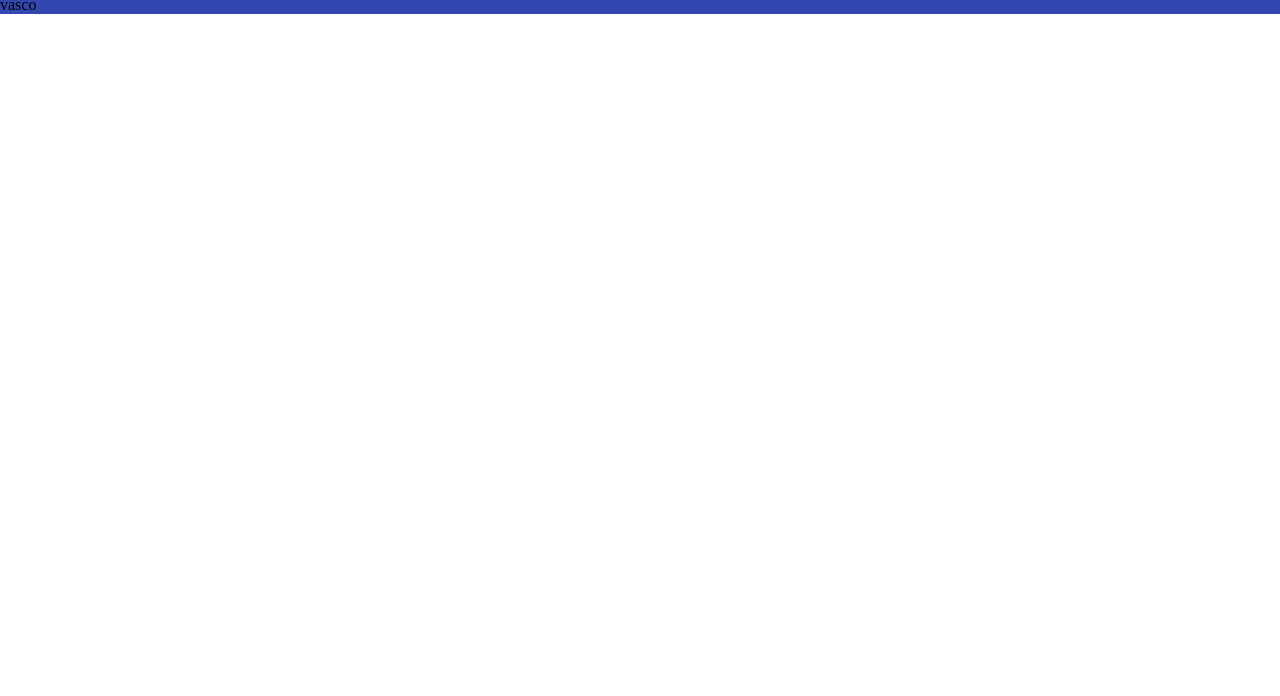
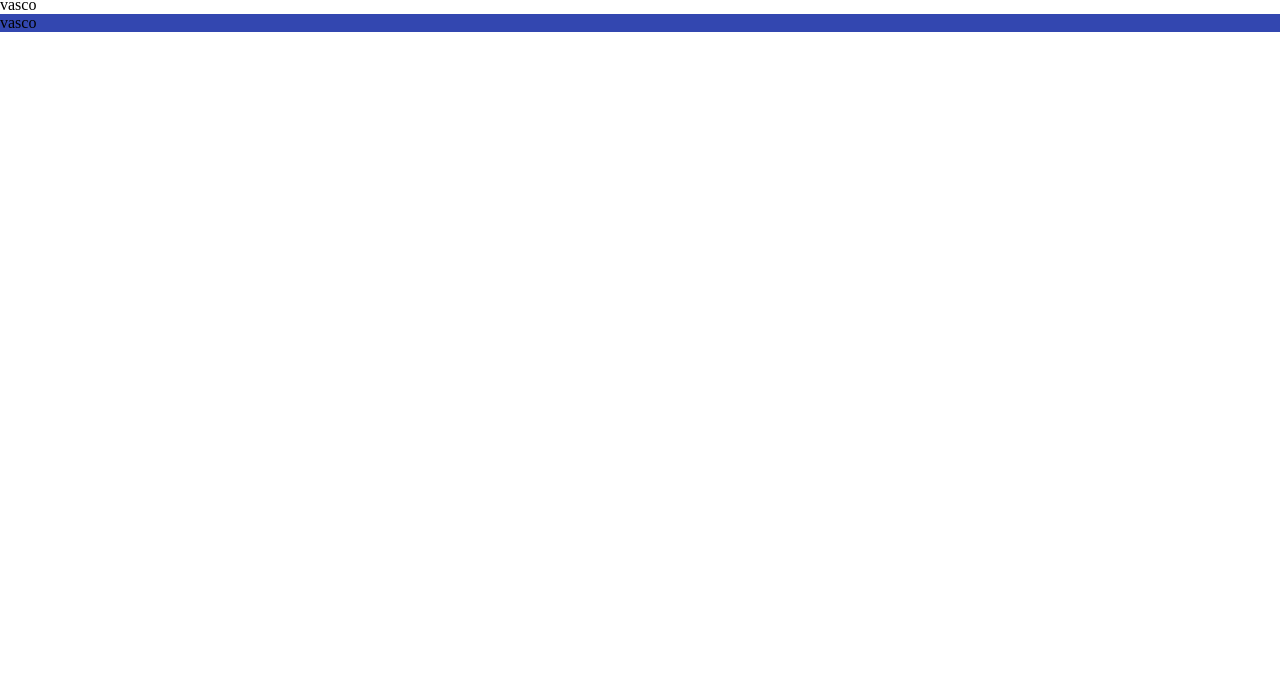
Before and after one commit to vini00784/project-back-and-front, a plain HTML site: page index.html in a window 1280 px wide. Shown: the part 104-800 px from the top of the page. Drawn offline with Linux system fonts and the light colour scheme.

Commit message:
ajustes de tamanho

```diff
--- a/assets/css/reset.css
+++ b/assets/css/reset.css
@@ -7,6 +7,7 @@
 body {
     list-style: none;
     text-decoration: none;
+    height: 100vh;
 }
 
 :root {
--- a/assets/css/style.css
+++ b/assets/css/style.css
@@ -0,0 +1,4 @@
+main {
+    display: flex;
+    flex-grow: 1;
+}
--- a/index.html
+++ b/index.html
@@ -32,7 +32,7 @@
     </header>
 
     <main>
-
+        <span>vasco</span>
     </main>
 
     <footer>
```
